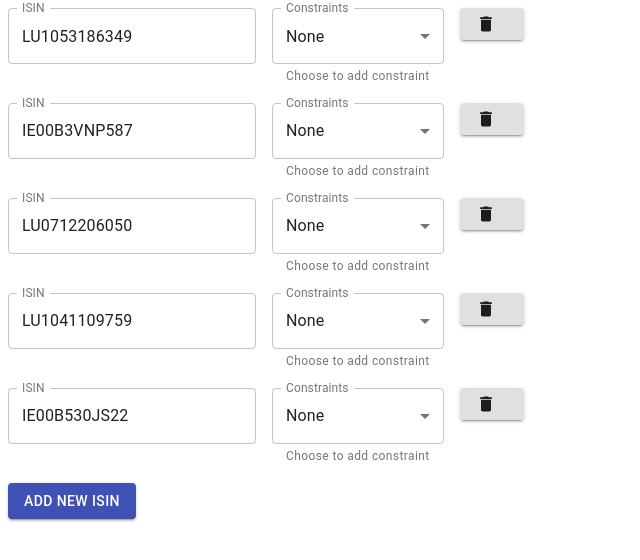
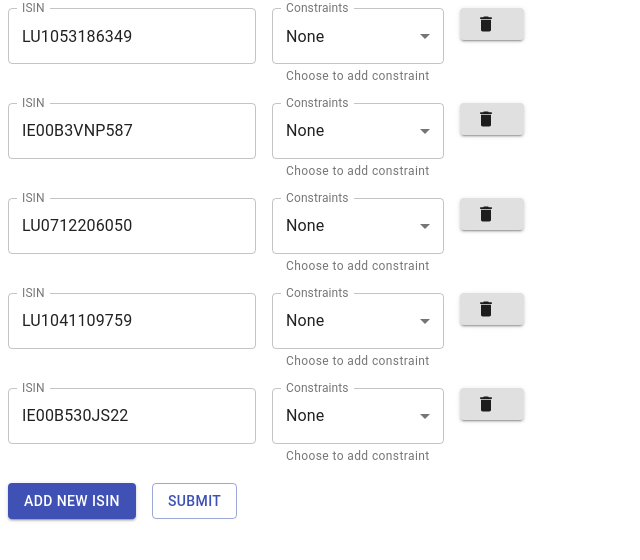
Before and after one commit to FionaXYZ/Robo-Advisor, a React (Create React App) app in the folder project/ui/: page / in a window 1280 px wide. Shown: the top 560 px of the page, without its empty margins (0-640 px from the left). Built offline with nearby package versions, Linux system fonts and the light colour scheme.

Commit message:
submit form

```diff
--- a/project/ui/src/App.js
+++ b/project/ui/src/App.js
@@ -46,18 +46,23 @@ export default function AssetSelection() {
       setIsins(newArray);
     }
   }
+  const handleSubmit = event => {
+    event.preventDefault();
+    alert('You have submitted the form.')
+  }
 
 
   console.log(isins)
 
   return (
     <>
-    <form className={classes.root} noValidate autoComplete="off">
+    <form className={classes.root} noValidate autoComplete="off" onSubmit={handleSubmit}>
     {isins.map((isin,i)=>
         (<ISINOption isinObj={isin} setIsinObj={factoryUpdateArray(isins,i)} deleteIsin={()=>{DeleteIsin(isins,i)}} key={i}/>
     ))}
 
     <Button onClick={()=>{NewIsin(isins)}} color="primary" variant="contained">Add New ISIN</Button>
+    <Button type="submit" variant="outlined" color="primary">Submit</Button>
     </form>
     </>
   )
```
